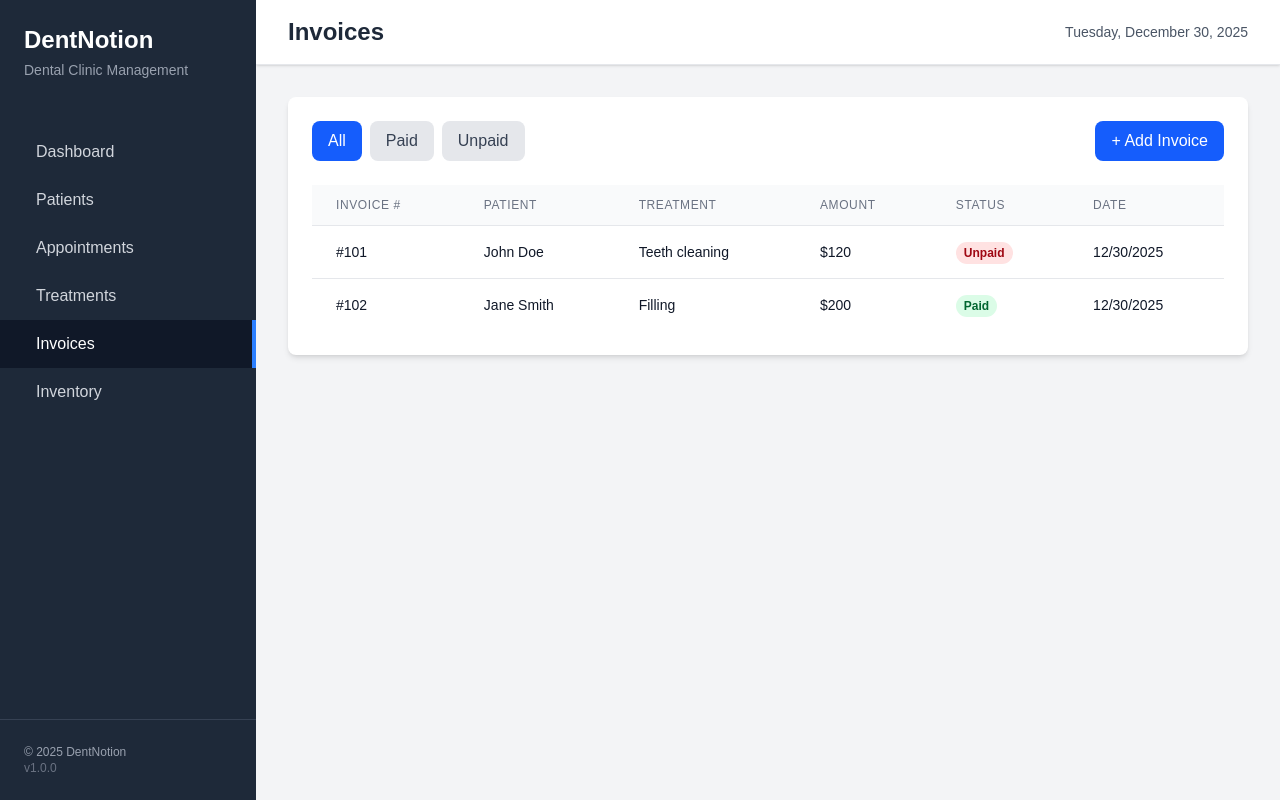
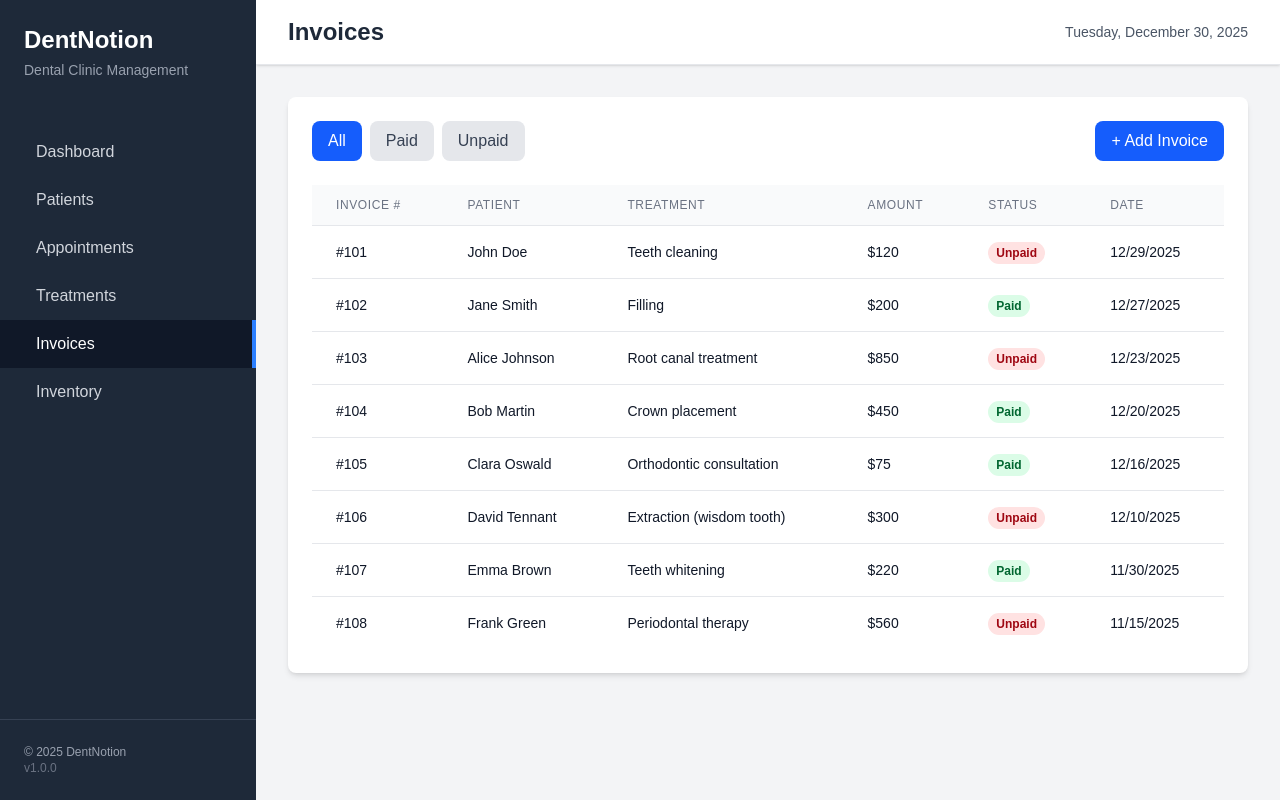
Before and after one commit to Mastene-Yahiaoui/Dentist-managment-system, a Next.js app in the folder frontend/: page /invoices in a window 1280 px wide. Built offline with nearby package versions, Linux system fonts and the light colour scheme.

Commit message:
adding the invoices page

```diff
--- a/frontend/app/invoices/page.js
+++ b/frontend/app/invoices/page.js
@@ -11,16 +11,34 @@ import Input from '../components/Input';
 
 export default function Invoices() {
   const [invoices, setInvoices] = useState([
-    { id: 101, patient_name: 'John Doe', treatment_description: 'Teeth cleaning', amount: 120.0, status: 'Unpaid', issued_at: new Date().toISOString() },
-    { id: 102, patient_name: 'Jane Smith', treatment_description: 'Filling', amount: 200.0, status: 'Paid', issued_at: new Date().toISOString() },
+    { id: 101, patient_name: 'John Doe', treatment_description: 'Teeth cleaning', amount: 120.0, status: 'Unpaid', issued_at: new Date(Date.now() - 1 * 24 * 60 * 60 * 1000).toISOString() },
+    { id: 102, patient_name: 'Jane Smith', treatment_description: 'Filling', amount: 200.0, status: 'Paid', issued_at: new Date(Date.now() - 3 * 24 * 60 * 60 * 1000).toISOString() },
+    { id: 103, patient_name: 'Alice Johnson', treatment_description: 'Root canal treatment', amount: 850.0, status: 'Unpaid', issued_at: new Date(Date.now() - 7 * 24 * 60 * 60 * 1000).toISOString() },
+    { id: 104, patient_name: 'Bob Martin', treatment_description: 'Crown placement', amount: 450.0, status: 'Paid', issued_at: new Date(Date.now() - 10 * 24 * 60 * 60 * 1000).toISOString() },
+    { id: 105, patient_name: 'Clara Oswald', treatment_description: 'Orthodontic consultation', amount: 75.0, status: 'Paid', issued_at: new Date(Date.now() - 14 * 24 * 60 * 60 * 1000).toISOString() },
+    { id: 106, patient_name: 'David Tennant', treatment_description: 'Extraction (wisdom tooth)', amount: 300.0, status: 'Unpaid', issued_at: new Date(Date.now() - 20 * 24 * 60 * 60 * 1000).toISOString() },
+    { id: 107, patient_name: 'Emma Brown', treatment_description: 'Teeth whitening', amount: 220.0, status: 'Paid', issued_at: new Date(Date.now() - 30 * 24 * 60 * 60 * 1000).toISOString() },
+    { id: 108, patient_name: 'Frank Green', treatment_description: 'Periodontal therapy', amount: 560.0, status: 'Unpaid', issued_at: new Date(Date.now() - 45 * 24 * 60 * 60 * 1000).toISOString() },
   ]);
   const [patients] = useState([
     { id: 'p1', first_name: 'John', last_name: 'Doe' },
     { id: 'p2', first_name: 'Jane', last_name: 'Smith' },
+    { id: 'p3', first_name: 'Alice', last_name: 'Johnson' },
+    { id: 'p4', first_name: 'Bob', last_name: 'Martin' },
+    { id: 'p5', first_name: 'Clara', last_name: 'Oswald' },
+    { id: 'p6', first_name: 'David', last_name: 'Tennant' },
+    { id: 'p7', first_name: 'Emma', last_name: 'Brown' },
+    { id: 'p8', first_name: 'Frank', last_name: 'Green' },
   ]);
   const [treatments] = useState([
     { id: 't1', patient_name: 'John Doe', description: 'Teeth cleaning' },
     { id: 't2', patient_name: 'Jane Smith', description: 'Filling' },
+    { id: 't3', patient_name: 'Alice Johnson', description: 'Root canal treatment' },
+    { id: 't4', patient_name: 'Bob Martin', description: 'Crown placement' },
+    { id: 't5', patient_name: 'Clara Oswald', description: 'Orthodontic consultation' },
+    { id: 't6', patient_name: 'David Tennant', description: 'Extraction (wisdom tooth)' },
+    { id: 't7', patient_name: 'Emma Brown', description: 'Teeth whitening' },
+    { id: 't8', patient_name: 'Frank Green', description: 'Periodontal therapy' },
   ]);
   const [isModalOpen, setIsModalOpen] = useState(false);
   const [filterStatus, setFilterStatus] = useState('all');
@@ -194,6 +212,8 @@ export default function Invoices() {
             </select>
           </div>
 
+
+
           <Input
             label="Amount"
             name="amount"
```
